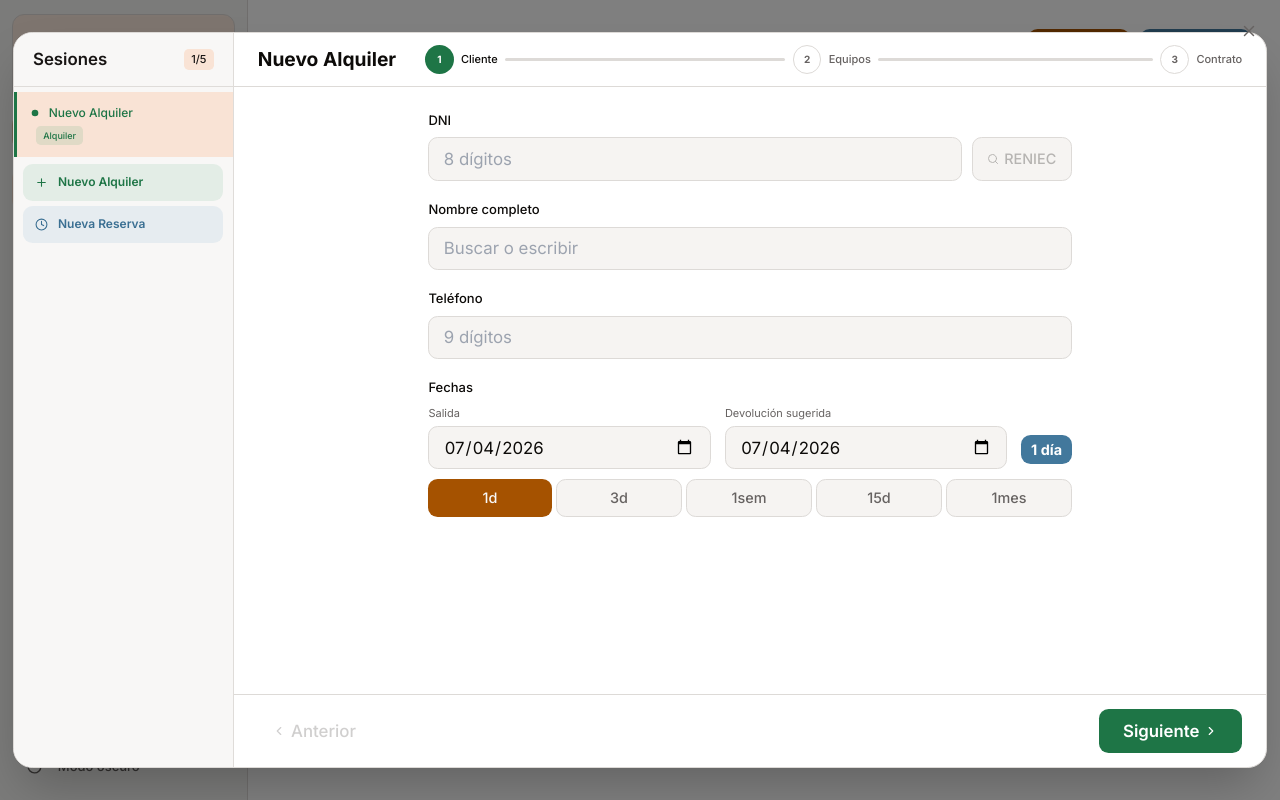
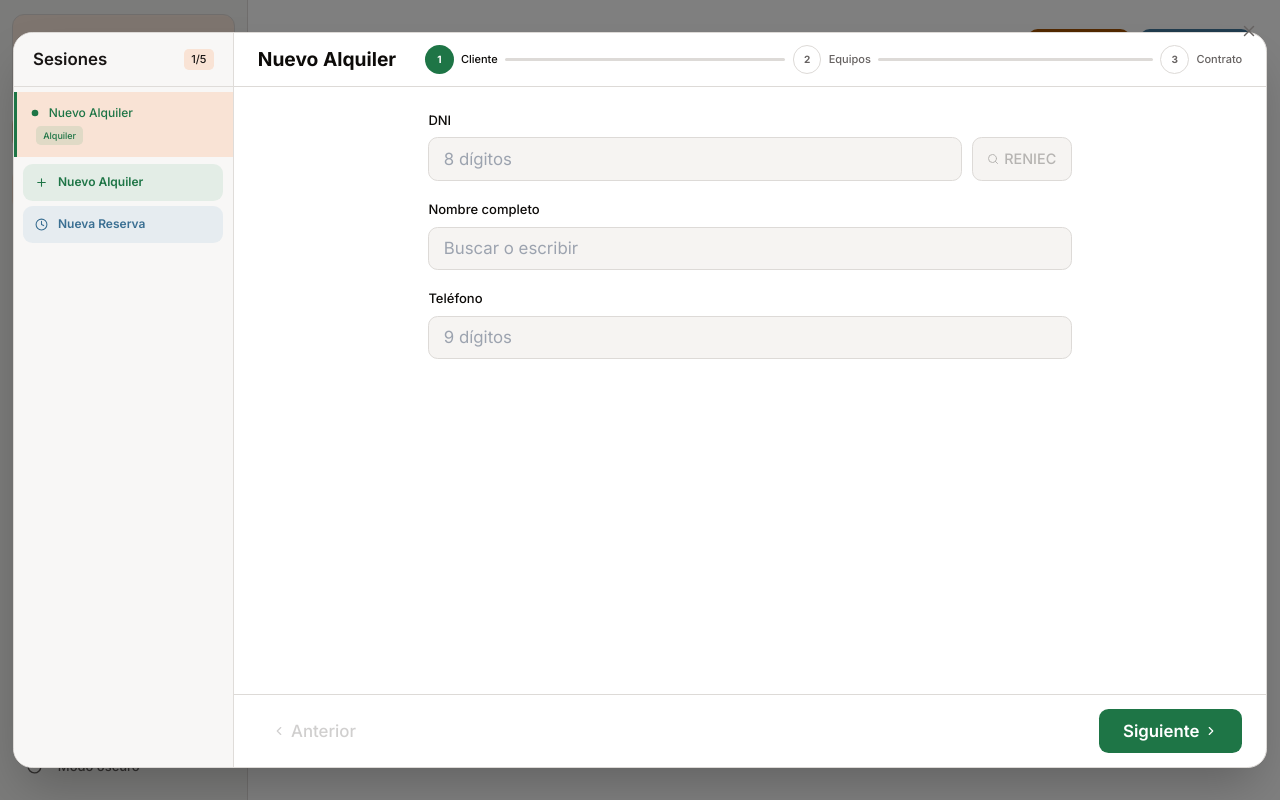
Before and after one commit to ruben676b/HerramientasAlquiler, a React (Vite) app: page / in a window 1280 px wide. Both pictures are taken after a click on the button "Alquilar". Built offline with nearby package versions, Linux system fonts and the light colour scheme.

Commit message:
ya casi todo 2 jajaja

```diff
--- a/src/renderer/components/MultiSessionModal.jsx
+++ b/src/renderer/components/MultiSessionModal.jsx
@@ -708,30 +708,29 @@ function SessionForm({ session }) {
                 className={inputCls} style={{ backgroundColor: 'var(--surface)', color: 'var(--ink)', borderColor: 'var(--border)' }}
                 placeholder="9 dígitos" maxLength={9} />
             </div>
+          </div>
+        )}
 
-            {/* Fechas */}
-            <div>
-              <label className="text-[13px] font-medium mb-1.5 block" style={{ color: 'var(--ink)' }}>Fechas</label>
-              <div className="flex items-center gap-3">
-                <div className="flex-1">
-                  <span className="text-[11px] mb-1 block" style={{ color: 'var(--muted)' }}>Salida</span>
-                  <input type="date" value={fechaSalida} onChange={(e) => setFechaSalida(e.target.value)}
-                    className={inputCls} style={{ backgroundColor: 'var(--surface)', color: 'var(--ink)', borderColor: 'var(--border)' }} />
-                </div>
-                <div className="flex-1">
-                  <span className="text-[11px] mb-1 block" style={{ color: 'var(--muted)' }}>Devoluci&oacute;n sugerida</span>
-                  <input type="date" value={fechaDevolucion} onChange={(e) => setFechaDevolucion(e.target.value)}
-                    className={inputCls} style={{ backgroundColor: 'var(--surface)', color: fechaDevolucion < fechaSalida ? 'var(--danger)' : 'var(--ink)', borderColor: fechaDevolucion < fechaSalida ? 'var(--danger)' : 'var(--border)' }} />
-                </div>
-                <div className="shrink-0 pt-5">
-                  <span className="inline-flex px-2 py-1 rounded-lg text-xs font-bold"
-                    style={{ backgroundColor: 'var(--info)', color: '#fff' }}>
-                    {dias} d&iacute;a{dias !== 1 ? 's' : ''}
-                  </span>
-                </div>
-              </div>
-              {/* Botones rápidos de duración */}
-              <div className="flex gap-1 mt-2">
+        {/* ===== PASO 2: EQUIPOS ===== */}
+        {step === 1 && (
+          <div className="flex-1 overflow-y-auto p-5 flex flex-col space-y-3">
+            {/* Barra de fechas globales */}
+            <div className="flex items-center gap-2 shrink-0 px-3 py-2 rounded-lg"
+              style={{ backgroundColor: 'var(--surface)', border: '0.5px solid var(--border)' }}>
+              <span className="text-[11px] shrink-0" style={{ color: 'var(--muted)' }}>Salida</span>
+              <input type="date" value={fechaSalida} onChange={(e) => setFechaSalida(e.target.value)}
+                className="h-7 px-1.5 rounded text-[10px] border font-mono"
+                style={{ backgroundColor: 'var(--bg)', color: 'var(--ink)', borderColor: 'var(--border)' }} />
+              <span className="text-[11px]" style={{ color: 'var(--faint)' }}>→</span>
+              <span className="text-[11px] shrink-0" style={{ color: 'var(--muted)' }}>Devolución</span>
+              <input type="date" value={fechaDevolucion} onChange={(e) => setFechaDevolucion(e.target.value)}
+                className="h-7 px-1.5 rounded text-[10px] border font-mono"
+                style={{ backgroundColor: 'var(--bg)', color: fechaDevolucion < fechaSalida ? 'var(--danger)' : 'var(--ink)', borderColor: fechaDevolucion < fechaSalida ? 'var(--danger)' : 'var(--border)' }} />
+              <span className="inline-flex px-1.5 py-0.5 rounded text-[10px] font-bold shrink-0"
+                style={{ backgroundColor: 'var(--info)', color: '#fff' }}>
+                {dias} d
+              </span>
+              <div className="flex gap-0.5 shrink-0">
                 {[
                   { label: '1d', dias: 0 },
                   { label: '3d', dias: 2 },
@@ -742,24 +741,25 @@ function SessionForm({ session }) {
                   const activo = fechaDevolucion === sumarDias(fechaSalida, b.dias);
                   return (
                     <button key={b.label} onClick={() => setFechaDevolucion(sumarDias(fechaSalida, b.dias))}
-                      className="flex-1 h-8 rounded-lg text-xs font-medium transition-all duration-150"
+                      className="px-1.5 h-6 rounded text-[10px] font-medium transition-all duration-150"
                       style={{
-                        backgroundColor: activo ? 'var(--primary)' : 'var(--surface)',
+                        backgroundColor: activo ? 'var(--primary)' : 'transparent',
                         color: activo ? 'var(--primary-text)' : 'var(--muted)',
-                        border: !activo ? '0.5px solid var(--border)' : 'none',
+                        border: activo ? 'none' : '0.5px solid var(--border)',
                       }}>
                       {b.label}
                     </button>
                   );
                 })}
               </div>
+              {items.length > 0 && (
+                <button onClick={() => setItems(items.map(i => ({ ...i, fecha_devolucion_item: fechaDevolucion, total_editado: undefined })))}
+                  className="px-2 h-6 rounded text-[10px] font-medium transition-all duration-150 shrink-0"
+                  style={{ backgroundColor: 'oklch(0.55 0.13 240)', color: '#fff', border: 'none' }}>
+                  Aplicar a todo
+                </button>
+              )}
             </div>
-          </div>
-        )}
-
-        {/* ===== PASO 2: EQUIPOS ===== */}
-        {step === 1 && (
-          <div className="flex-1 overflow-y-auto p-5 flex flex-col space-y-3">
             {/* Buscador unificado */}
             <div className="relative shrink-0">
               <Search size={13} className="absolute left-3 top-1/2 -translate-y-1/2" style={{ color: 'var(--faint)' }} />
```
